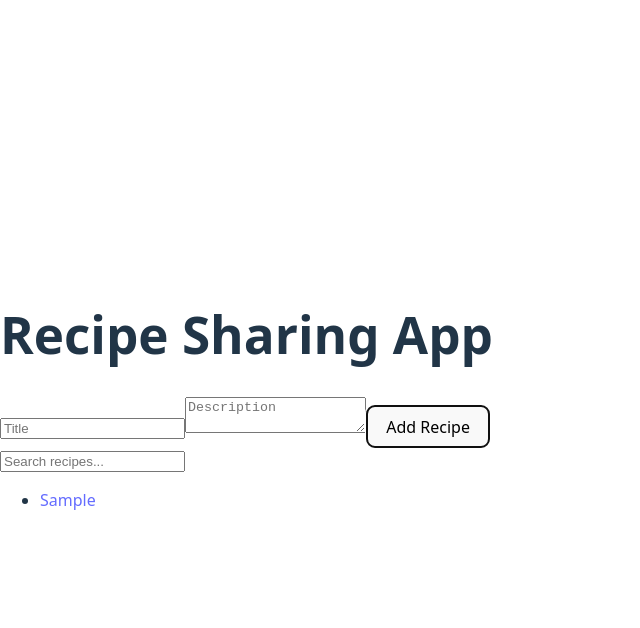
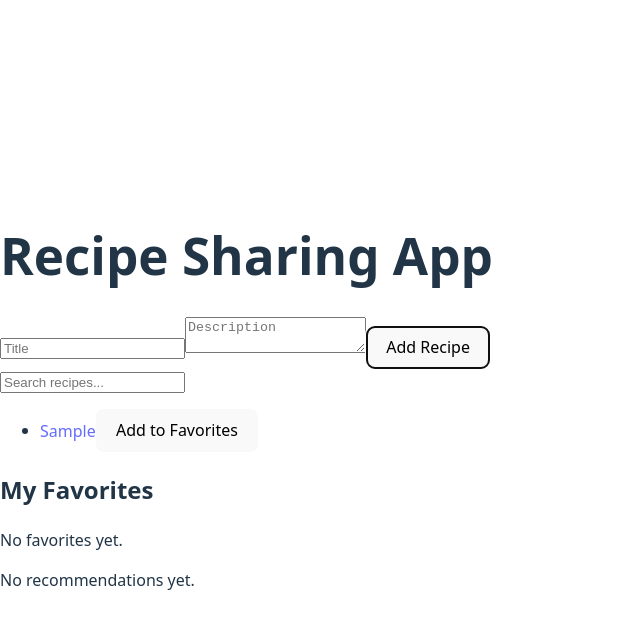
Before and after one commit to Justina-Hub/alx-fe-reactjs, a React (Vite) app in the folder recipe-sharing-app/: page / in a window 1280 px wide. Both pictures are taken after typing "Sample", "Sample" into the empty fields and a click on the button "Add Recipe". Shown: the top 628 px of the page, without its empty margins (0-640 px from the left). Built offline with nearby package versions, Linux system fonts and the light colour scheme.

Commit message:
Build a Simple Company Website with React

```diff
--- a/recipe-sharing-app/src/App.jsx
+++ b/recipe-sharing-app/src/App.jsx
@@ -3,6 +3,8 @@
 import AddRecipeForm from './components/AddRecipeForm';
 import RecipeDetails from './components/RecipeDetails';
 import SearchBar from './components/SearchBar';
+import FavoritesList from './components/FavoritesList';
+import RecommendationsList from './components/RecommendationsList';
 
 function App() {
   return (
@@ -12,6 +14,8 @@
         <AddRecipeForm />
         <SearchBar />
         <RecipeList />
+        <FavoritesList />
+        <RecommendationsList />
 
         <Routes>
           <Route path="/recipe/:id" element={<RecipeDetails />} />
--- /dev/null
+++ b/recipe-sharing-app/src/components/FavoritesList.jsx
@@ -0,0 +1,29 @@
+import { useRecipeStore } from "./recipeStore";
+
+const FavoritesList = () => {
+  const favorites = useRecipeStore(state => state.favorites);
+  const recipes = useRecipeStore(state => state.recipes);
+
+
+  const favoriteRecipes = favorites
+    .map(id => recipes.find(recipe => recipe.id === id))
+    .filter(Boolean);
+
+  return (
+    <div>
+      <h2>My Favorites</h2>
+      {favoriteRecipes.length === 0 ? (
+        <p>No favorites yet.</p>
+      ) : (
+        favoriteRecipes.map(recipe => (
+          <div key={recipe.id}>
+            <h3>{recipe.title}</h3>
+            <p>{recipe.description}</p>
+          </div>
+        ))
+      )}
+    </div>
+  );
+};
+
+export default FavoritesList;
--- a/recipe-sharing-app/src/components/RecipeList.jsx
+++ b/recipe-sharing-app/src/components/RecipeList.jsx
@@ -3,6 +3,9 @@
 
 const RecipeList = () => {
   const recipes = useRecipeStore((state) => state.filteredRecipes);
+  const favorites = useRecipeStore((state) => state.favorites);
+  const addFavorite = useRecipeStore((state) => state.addFavorite);
+  const removeFavorite = useRecipeStore((state) => state.removeFavorite);
 
   if (recipes.length === 0) {
     return <p>No recipes found.</p>;
@@ -10,11 +13,23 @@
 
   return (
     <ul>
-      {recipes.map((recipe) => (
-        <li key={recipe.id}>
-          <Link to={`/recipe/${recipe.id}`}>{recipe.title}</Link>
-        </li>
-      ))}
+      {recipes.map((recipe) => {
+        const isFavorite = favorites.includes(recipe.id);
+        return (
+          <li key={recipe.id}>
+            <Link to={`/recipe/${recipe.id}`}>{recipe.title}</Link>
+            <button
+              onClick={() =>
+                isFavorite
+                  ? removeFavorite(recipe.id)
+                  : addFavorite(recipe.id)
+              }
+            >
+              {isFavorite ? 'Remove Favorite' : 'Add to Favorites'}
+            </button>
+          </li>
+        );
+      })}
     </ul>
   );
 };
--- /dev/null
+++ b/recipe-sharing-app/src/components/RecommendationsList.jsx
@@ -0,0 +1,30 @@
+import { useRecipeStore } from './recipeStore';
+import { useEffect } from 'react';
+
+const RecommendationsList = () => {
+  const recommendations = useRecipeStore((state) => state.recommendations);
+  const generateRecommendations = useRecipeStore(
+    (state) => state.generateRecommendations
+  );
+
+  // refresh recommendations when component mounts
+  useEffect(() => {
+    generateRecommendations();
+  }, [generateRecommendations]);
+
+  if (recommendations.length === 0) return <p>No recommendations yet.</p>;
+
+  return (
+    <div>
+      <h2>Recommended Recipes</h2>
+      {recommendations.map((recipe) => (
+        <div key={recipe.id}>
+          <h3>{recipe.title}</h3>
+          <p>{recipe.description}</p>
+        </div>
+      ))}
+    </div>
+  );
+};
+
+export default RecommendationsList;
--- a/recipe-sharing-app/src/components/recipeStore.js
+++ b/recipe-sharing-app/src/components/recipeStore.js
@@ -4,7 +4,10 @@
   recipes: [],
   searchTerm: '',
   filteredRecipes: [],
+  favorites: [],
+  recommendations: [],
 
+  // --- Recipe Management ---
   addRecipe: (recipe) =>
     set((state) => {
       const newRecipes = [...state.recipes, recipe];
@@ -20,6 +23,7 @@
       return {
         recipes: newRecipes,
         filteredRecipes: newRecipes,
+        favorites: state.favorites.filter((favId) => favId !== id),
       };
     }),
 
@@ -41,4 +45,27 @@
       );
       return { searchTerm: term, filteredRecipes: filtered };
     }),
+
+  // --- Favorites Management ---
+  addFavorite: (recipeId) =>
+    set((state) => ({
+      favorites: state.favorites.includes(recipeId)
+        ? state.favorites
+        : [...state.favorites, recipeId],
+    })),
+
+  removeFavorite: (recipeId) =>
+    set((state) => ({
+      favorites: state.favorites.filter((id) => id !== recipeId),
+    })),
+
+  // --- Recommendations (simple mock logic) ---
+  generateRecommendations: () =>
+    set((state) => {
+      const recommended = state.recipes.filter(
+        (recipe) =>
+          state.favorites.includes(recipe.id) && Math.random() > 0.5
+      );
+      return { recommendations: recommended };
+    }),
 }));
```
